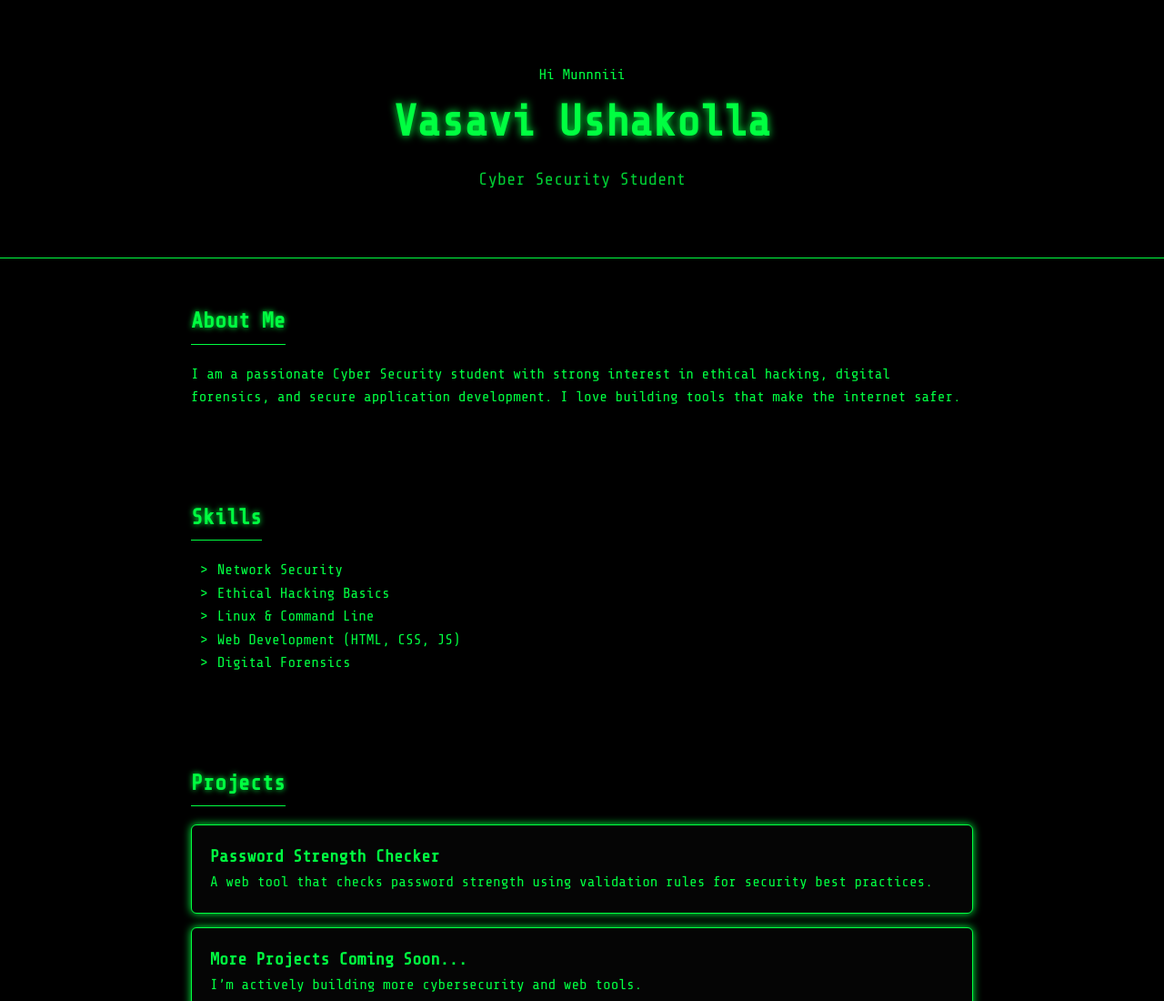
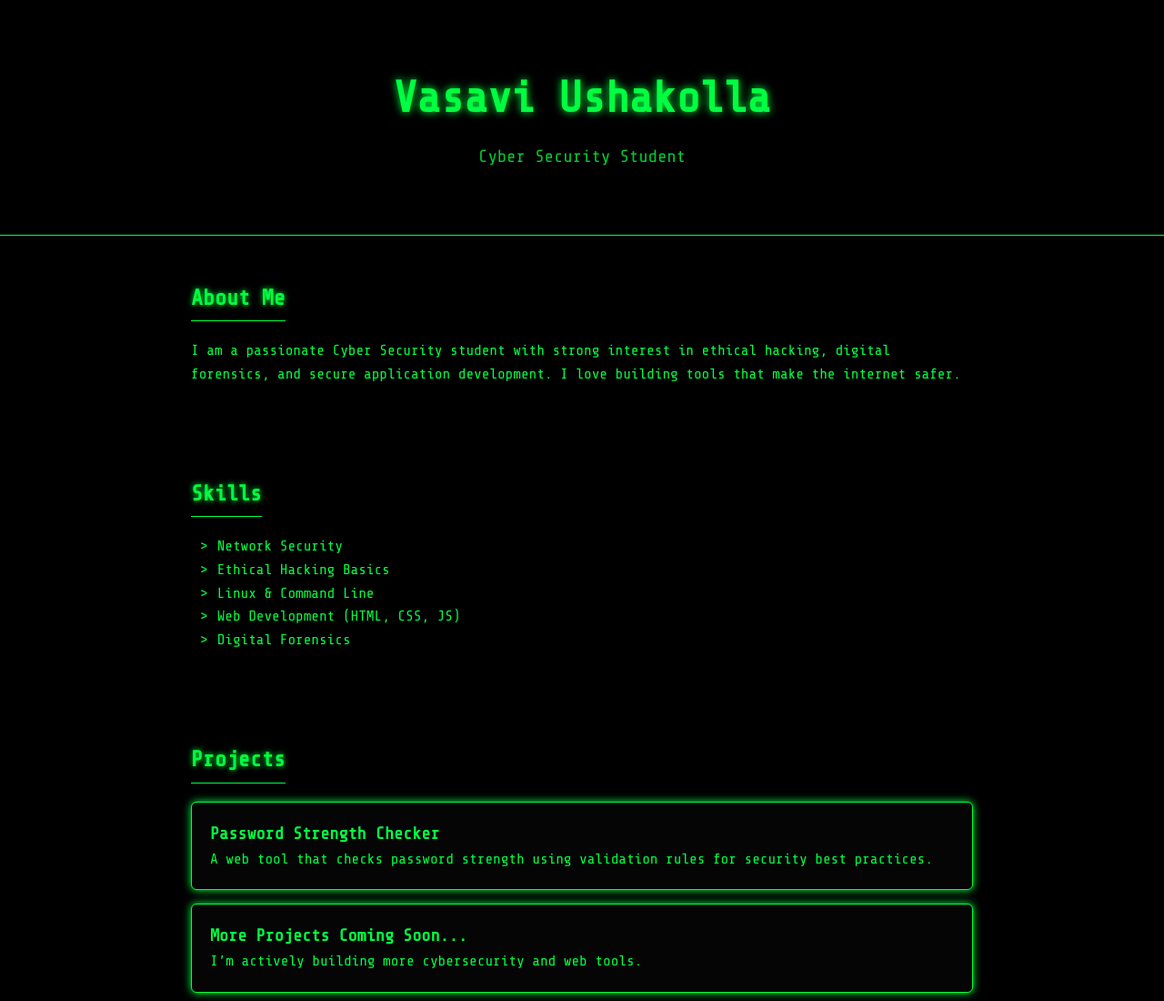
Before and after one commit to Vasavistudent-hub/vasavi.github.io, a plain HTML site: page index.html in a window 1280 px wide. Shown: the top 1100 px of the page at 91% size. Drawn offline with nearby package versions, Linux system fonts and the light colour scheme.

Commit message:
Update index.html

```diff
--- a/index.html
+++ b/index.html
@@ -10,7 +10,6 @@
 <body>
 
     <header>
-          Hi Munnniii
         <h1>Vasavi Ushakolla</h1>
         <p>Cyber Security Student </p>
     </header>
```
